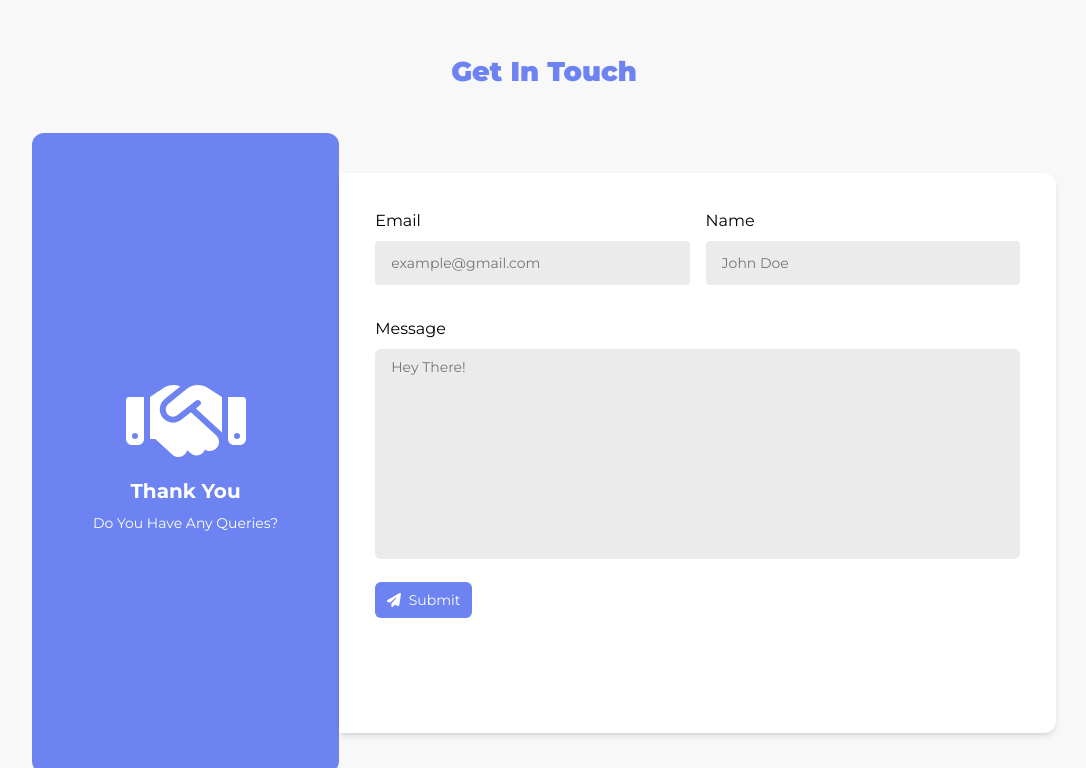
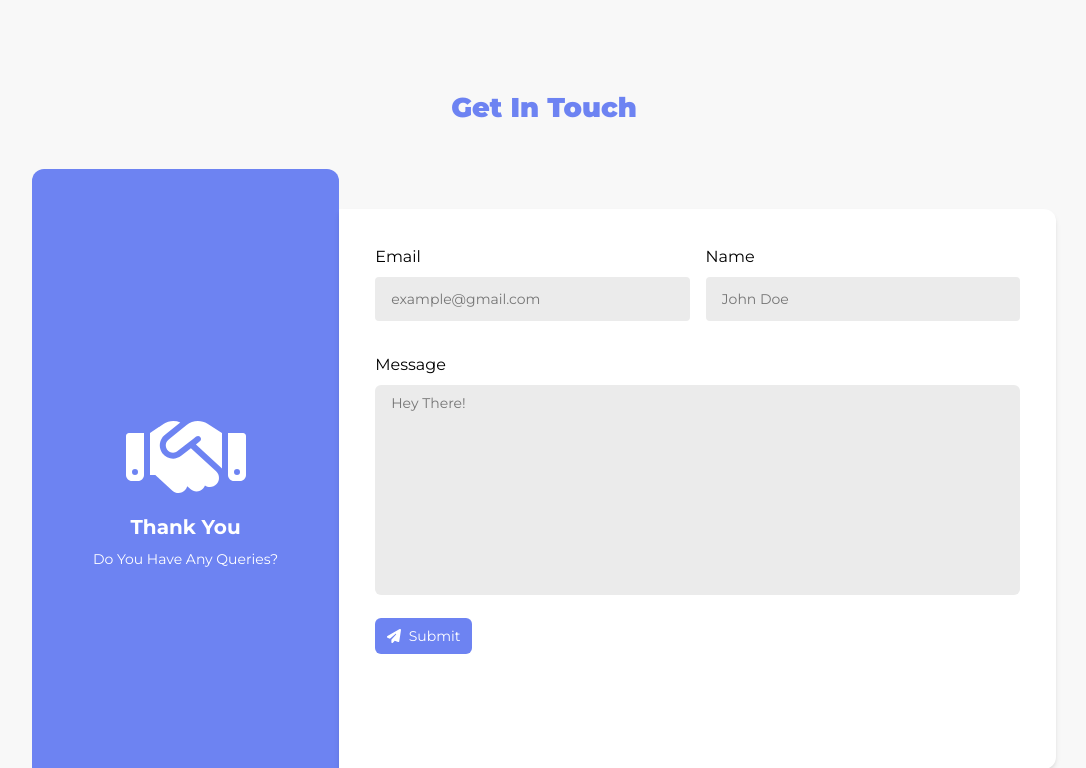
Before and after one commit to gabyel-dev/my-portfolio, a React (Vite) app: page / in a window 1280 px wide. Shown: the part 3627-4395 px from the top of the page, without its empty margins (96-1182 px from the left). Built offline with nearby package versions, Linux system fonts and the light colour scheme; a web font is replaced by a local one.

Commit message:
okay na to

```diff
--- a/src/components/Contact.jsx
+++ b/src/components/Contact.jsx
@@ -11,7 +11,7 @@ const submit = <FontAwesomeIcon icon={faPaperPlane} />;
 export default function Contact() {
   return (
     <>
-      <h1 className="contact text-[var(--text-color)] font-black text-[1.7rem] text-center mt-[100px] mb-[40px] mont pt-10 sm:pt-21">
+      <h1 className="contact text-[var(--text-color)] font-black text-[1.7rem] text-center mt-[100px] mb-[40px] mont pt-30">
         Get In Touch
       </h1>
 
```
